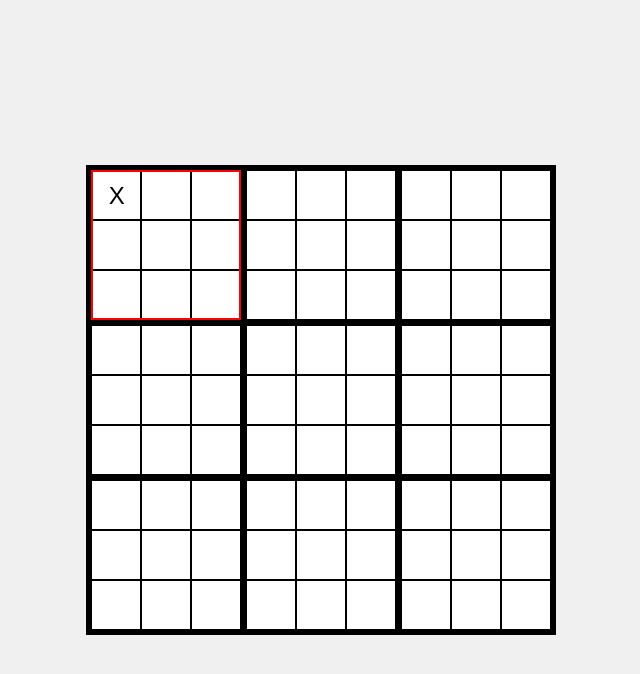
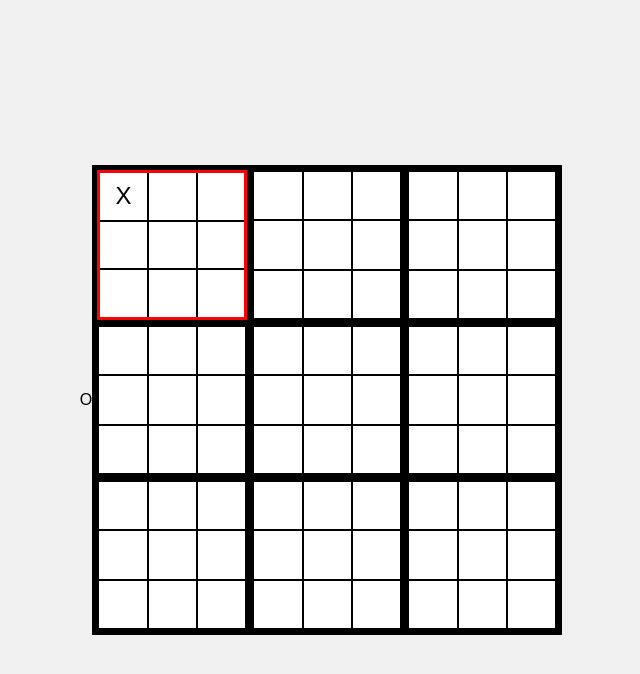
Before and after one commit to jacksonb2021/BigTacToe, a website: page game.html in a window 1280 px wide. Both pictures are taken after a click on the button 435 px from the left and 195 px from the top of the page. Shown: the whole page, without its empty margins (319-959 px from the left). Drawn offline with Linux system fonts and the light colour scheme.

Commit message:
wip
Took 10 minutes

```diff
--- a/css/game.css
+++ b/css/game.css
@@ -6,6 +6,8 @@
     width: 100%;
     height: 100%;
 }
+
+/*todo: highlight last move*/
 
 .inner-cell button {
     width: 100%;
@@ -20,6 +22,9 @@
 }
 
 
+#turn{
+    font-size: 16px;
+}
 body {
     display: flex;
     justify-content: center;
--- a/game.html
+++ b/game.html
@@ -6,6 +6,7 @@
     <link rel="stylesheet" href="css/game.css" />
 </head>
 <body>
+<div id="turn"></div>
 
 <div class="board">
 
--- a/js/game.js
+++ b/js/game.js
@@ -5,14 +5,13 @@ const winPatterns = [
     [1,5,9],[3,5,7]
 ]
 
-resetBoxBorders();
-
-
 let game = {
     curMove:"X",
     location:0,
     wonBoxes:[]
 }
+resetBoxBorders();
+showTurn();
 
 function changeMove(){
     if (game.curMove==="X"){
@@ -27,19 +26,23 @@ function setError(message){
 }
 
 function resetBoxBorders() {
-    for (let i = 1; i <= 9; i++) {
+	/*todo: highlight last move*/
+	for (let i = 1; i <= 9; i++) {
         let cell = document.getElementById(`cell${i}`);
-        cell.style.border = "1px solid black"; // Reset to normal border
+        cell.style.border = "2px solid black"; // Reset to normal border
     }
 }
 
 function setBoxColor(cell) {
     resetBoxBorders();
     let box = document.getElementById(`cell${cell}`);
-    box.style.border = "2px solid red"; // Highlight the target box
+    box.style.border = "3px solid red"; // Highlight the target box
 }
 
-
+function showTurn(){
+	let elem = document.getElementById('turn')
+	elem.innerText=game.curMove;
+}
 
 function placeBox(elem) {
 
@@ -47,7 +50,7 @@ function placeBox(elem) {
 
     let [outerbox, innerbox] = elem.id.split("-").map(Number);
 
-    if (game.location !== 0 && game.location !== outerbox) {
+    if (game.location !== 0 && game.location !== outerbox&& game.location ) {
         setError(`You cannot go in this square, try again! You must go in square ${game.location}`);
         return;
     }
@@ -56,11 +59,16 @@ function placeBox(elem) {
         return;
     }
 
+	//todo if square is taken, then can go anywhere
+
+
+	//todo erset error after turn - reset tun function
     elem.innerText = game.curMove;
     game.location = innerbox;
     setBoxColor(innerbox);
     changeMove();
     checkWin(outerbox)
+	showTurn()
 
 }
 
```
